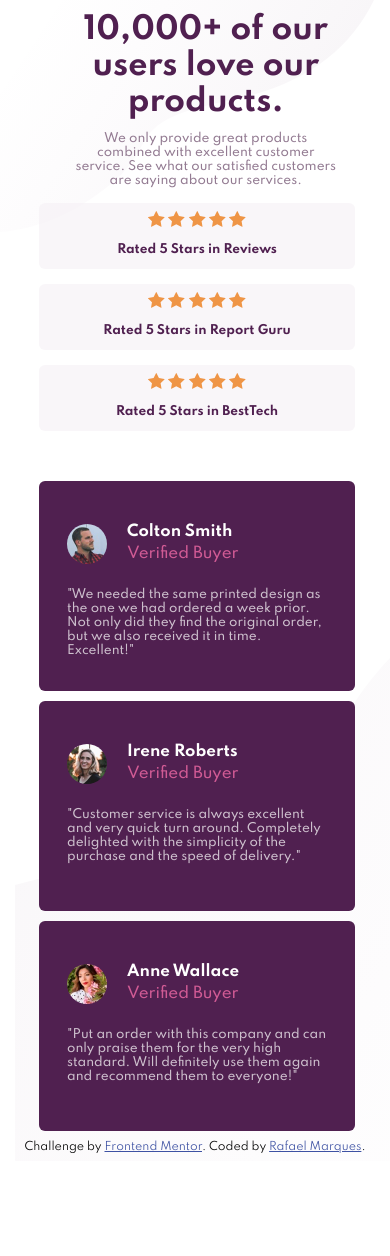
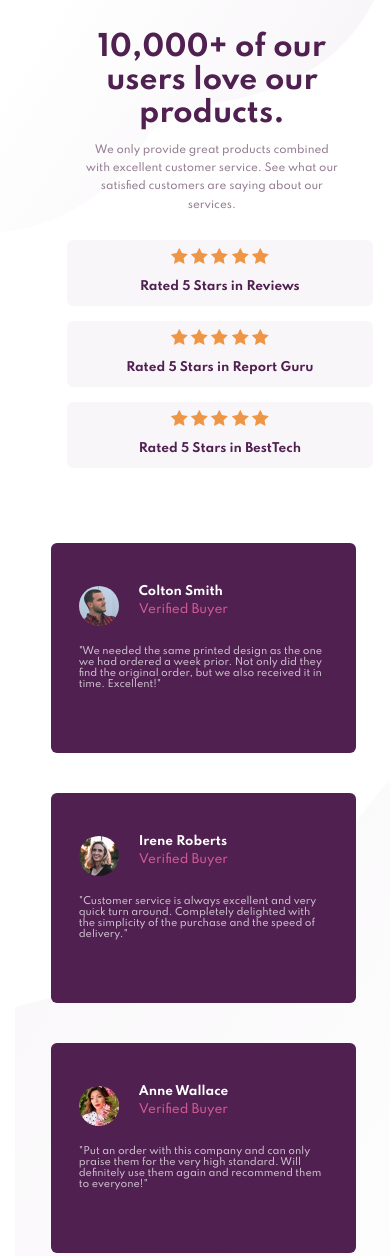
Before and after one commit to rafaelmfs/Social-proof-section-solution, a plain HTML site: page index.html in a window 390 px wide. Shown: the top 1256 px of the page. Before the commit the page ends 1161 px from the top, so only its background shows below. Drawn offline with Linux system fonts and the light colour scheme.

Commit message:
Add files via upload
Refactor resposive

```diff
--- a/style.css
+++ b/style.css
@@ -1,21 +1,30 @@
+html{
+    font-size: 62.5%;
+}
+
 body{
     margin: 0;
     padding: 0;
 
-    font-size: 15px;
+    font-size: 1.5rem;
     font-family: 'Spartan', sans-serif;
+
 }
 
 .container{
     max-width: 1440px;
-    height: 100vh;
+    height: 100%;
 
-    padding-left: 10%;
-    padding-top: 3%;
+    padding-left: 13%;
+    padding-top: 8%;
+
 
     background-image: url(images/bg-pattern-bottom-desktop.svg), url(images/bg-pattern-top-desktop.svg);
     background-position: bottom right, top left;
     background-repeat: no-repeat;
+    background-size: 60%, 40%;
+
+
 
 }
 
@@ -24,13 +33,13 @@ body{
 }
 
 .title{
-    width: 370px;
-    margin-right: 110px;
+    width: 420px;
 
 }
 
 .title h1{
-    font-size: 3em;
+    width: 370px;
+    font-size: 3.5rem;
     margin: 0;
 
     color: hsl(300, 43%, 22%);
@@ -39,6 +48,8 @@ body{
 .title p{
     color:  hsl(303, 10%, 53%);
     font-weight: 500;
+    font-size: 1.3rem;
+    line-height: 2.5rem;
 }
 
 .ratings{
@@ -66,17 +77,18 @@ body{
 }
 
 .profiles{
-    display: flex;
+    display: grid;
+    grid-template-columns: repeat(auto-fit, minmax(300px, 330px));
+    gap: 30px;
     margin-top: 50px;
 }
 
 
 .card{
-    width: 330px;
+    width: 320px;
     height: 210px;
 
     padding: 28px;
-    margin-right:  30px;
 
     box-sizing: border-box;
     border-radius: 6px;
@@ -84,7 +96,6 @@ body{
     background: hsl(300, 43%, 22%);
 
     color: hsl(0, 0%, 100%);
-
 
 }
 
@@ -115,7 +126,7 @@ body{
 }
 
 .profile-description{
-    font-size: 12px;
+    font-size: 1.2rem;
     font-weight: 500;
 
     color: hsla(0, 0%, 100%, 0.719);
@@ -141,7 +152,12 @@ body{
 
 
 
-@media (min-width:200px) and (max-width:900px){
+@media (max-width:900px){
+    html{
+        font-size: 50%;
+    }
+}@media (max-width:780px){
+
     body{
 
         background: url(./images/bg-pattern-top-mobile.svg), url(./images/bg-pattern-bottom-mobile.svg);
@@ -163,8 +179,9 @@ body{
 
         width: 95%;
 
-        display: block;
+        flex-direction: column;
         text-align: center;
+        align-items: center;
 
         margin: 0;
         padding: 0;
@@ -175,21 +192,22 @@ body{
     .title{
         width: 80%;
         margin: 0 auto;
+    }
+
+    .title h1{
+        width: auto;
+        margin: 0;
+        padding: 0;
+    }
+
+
+    .title p{
+        font-size: 1.3rem;
+        line-height: 2.3rem;
 
 
     }
 
-    .title h1{
-        font-size: 200%;
-        margin: 0;
-        padding: 0;
-    }
-
-    .title p{
-
-        font-size: 12px;
-
-    }
 
     .ratings{
         margin: 0;
@@ -207,8 +225,6 @@ body{
         margin: 15px;
         margin-left: 0;
 
-        font-size: 12px;
-
 
 
     }
@@ -218,12 +234,8 @@ body{
     }
 
     .profiles{
-        display: block;
-
-        margin-top: 50px;
-        padding: 0;
-
         width: 100%;
+        grid-template-columns: 100%;
     }
 
     .card{
```
